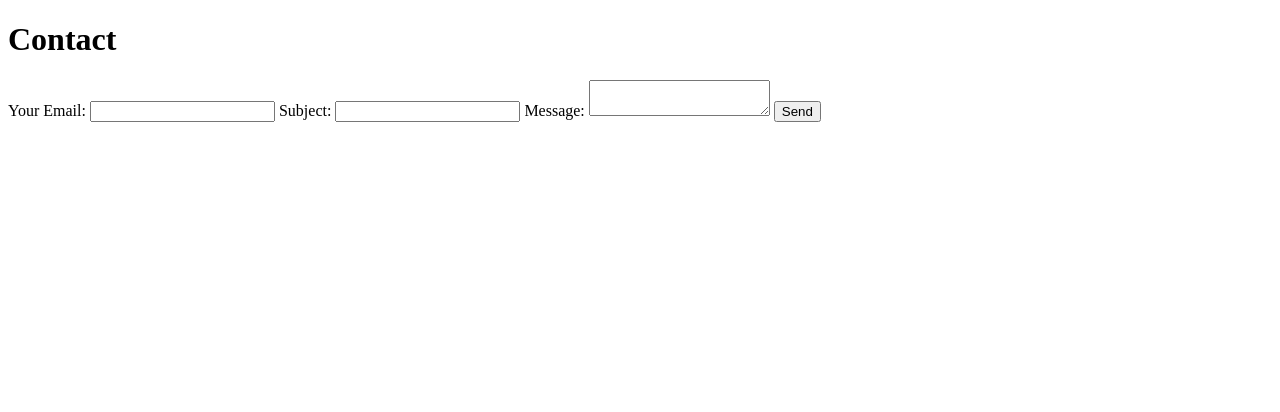
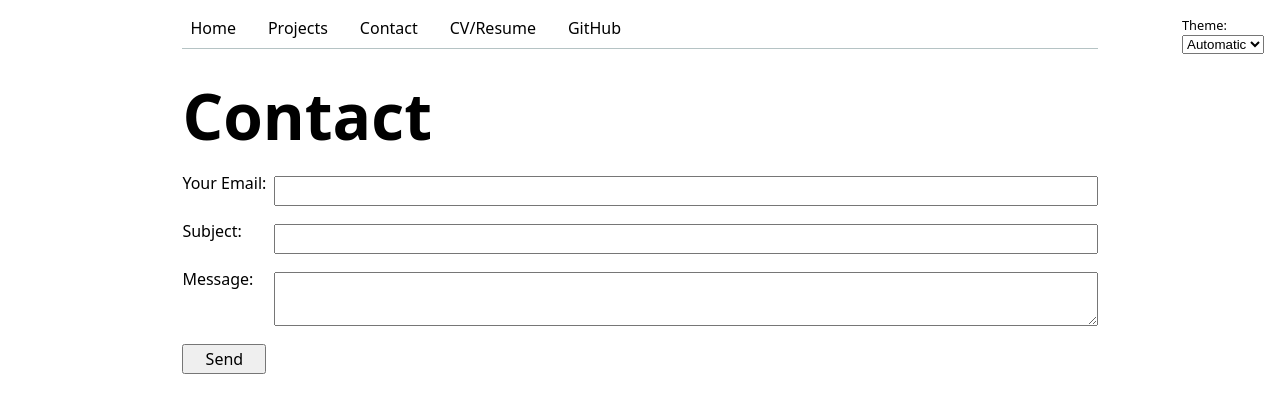
Before and after one commit to lmalottucsd/portfolio, a plain HTML site: page contact/index.html in a window 1280 px wide. Drawn offline with Linux system fonts and the light colour scheme; the site is published under a folder, as on GitHub Pages, so addresses that start at the root find nothing.

Commit message:
switched to relative

```diff
--- a/contact/index.html
+++ b/contact/index.html
@@ -1,7 +1,7 @@
 <!DOCTYPE html>
 <html lang="en">
-<link rel="stylesheet" href="/portfolio/style.css">
-<script type="module" src="/portfolio/global.js" defer></script>
+<link rel="stylesheet" href="../style.css">
+<script type="module" src="../global.js" defer></script>
 <head>
     <meta charset="UTF-8">
     <meta name="viewport" content="width=device-width, initial-scale=1.0">
--- a/global.js
+++ b/global.js
@@ -6,7 +6,7 @@ function $$(selector, context = document) {
 
 const BASE_PATH = (location.hostname === "localhost" || location.hostname === "127.0.0.1")
   ? "/"
-  : "/portfolio/";
+  : "/portfolio";
 
 let pages = [
   { url: 'index.html', title: 'Home' },
```
Also changed, not shown: cv/index.html (+2 -2 lines), index.html (+2 -2 lines), projects/index.html (+2 -2 lines).
